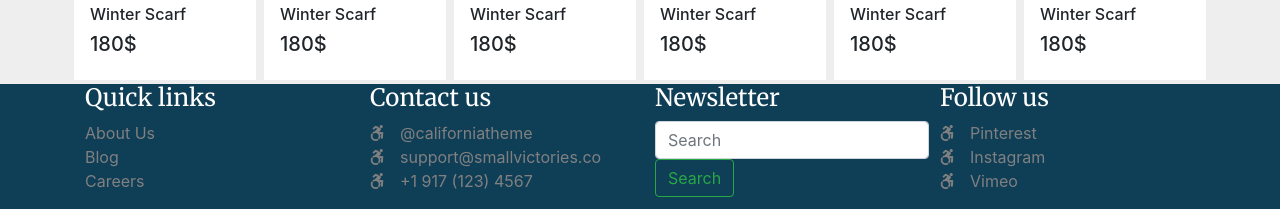
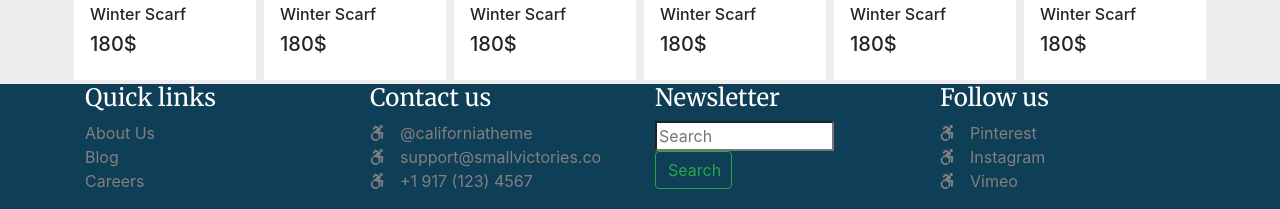
Before and after one commit to Olcaine/int-gration-boutique, a plain HTML site: page index.html in a window 1280 px wide. Shown: the part 1266-1475 px from the top of the page. Drawn offline with nearby package versions, Linux system fonts and the light colour scheme.

Commit message:
before pull

```diff
--- a/css/scss/style.scss
+++ b/css/scss/style.scss
@@ -72,9 +72,7 @@ body {
 
     footer {
         background-color: #0f3e57;
-    }
-
-    .titleFooter {
+        h3 {
           font-family: 'Merriweather', serif;
           font-weight: lighter;
           color: white;
@@ -95,5 +93,13 @@ body {
           }
 
         }
-
+        form {
+          input {
+            width: 70%;
           }
+          button {
+            width: 30%;
+          }
+        }
+    }
+}
--- a/index.html
+++ b/index.html
@@ -251,7 +251,7 @@
           <div class="col-12 col-md-3">
             <h3>Newsletter</h3>
             <form class="form-inline my-2 my-lg-0">
-              <input class="form-control mr-sm-2" type="search" placeholder="Search" aria-label="Search">
+              <input class="mr-sm-2" type="search" placeholder="Search" aria-label="Search">
               <button class="btn btn-outline-success my-2 my-sm-0" type="submit">Search</button>
             </form>
           </div>
--- a/js/app.js
+++ b/js/app.js
@@ -2,5 +2,5 @@ $(document).ready(function(){
   $('main h3:contains("BUY")').addClass("kk");
   $('main h3:contains("ON SALE")').addClass("pp");
   $('main h3:contains("SOLD OUT")').addClass("gy");
-  $('footer h3').addClass("titleFooter");
+  // $('footer h3').addClass("titleFooter");
 })
```
Also changed, not shown: css/style.css, wtf.png (added), 1 other file. Lines whose indentation alone changed are shown as unchanged.
